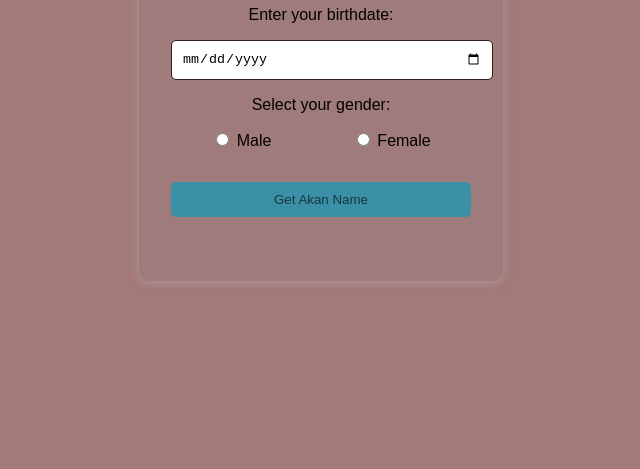
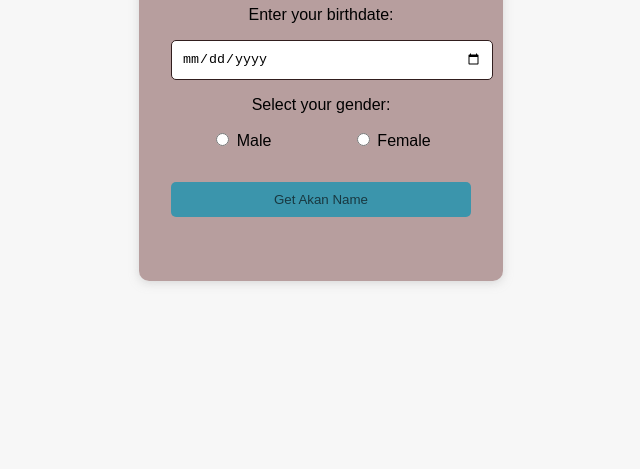
Before and after one commit to osteendev/my-akan-name, a plain HTML site: page index.html in a window 1280 px wide. Shown: the part 331-800 px from the top of the page, without its empty margins (319-959 px from the left). Drawn offline with Linux system fonts and the light colour scheme.

Commit message:
First commit

```diff
--- a/style.css
+++ b/style.css
@@ -1,7 +1,7 @@
 
 body {
     font-family: Arial, sans-serif;
-    background: #a37979;
+    background: #f7f7f7;
     display: flex;
     justify-content: center;
     align-items: center;
```
